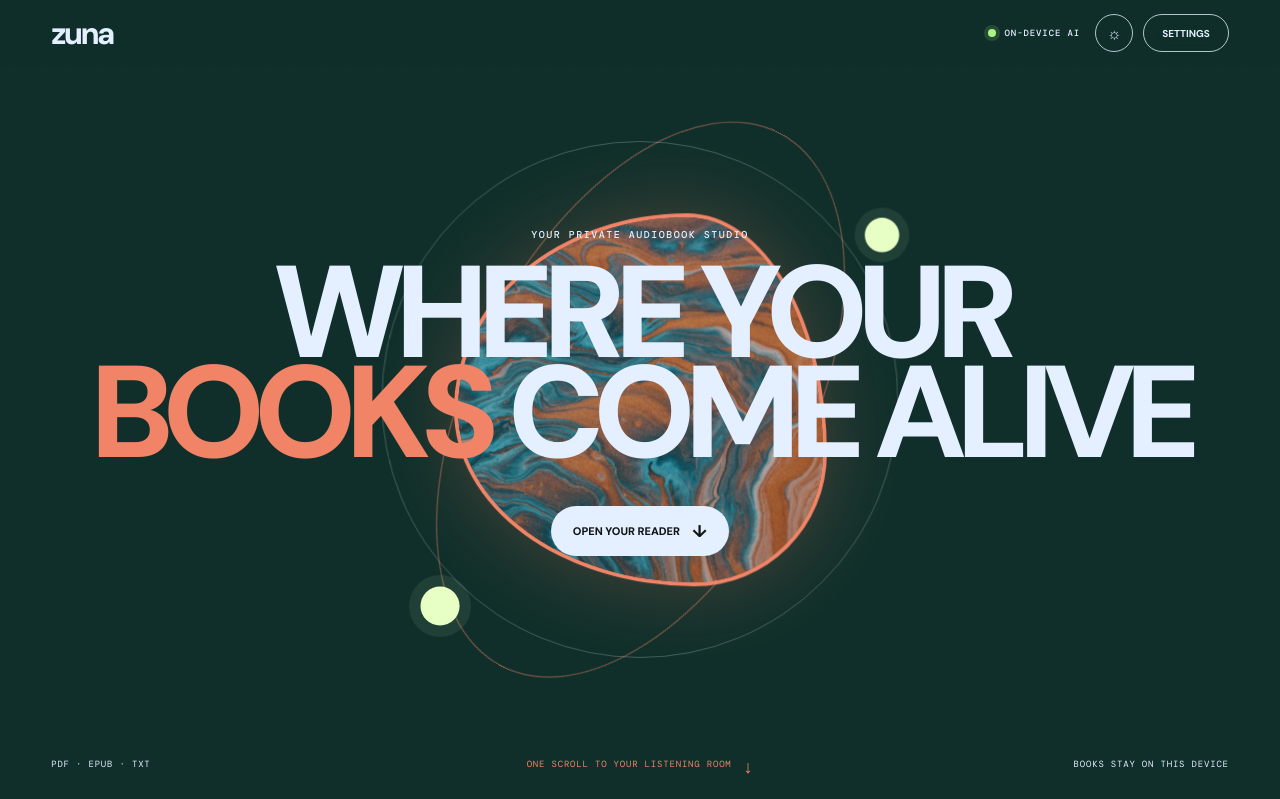
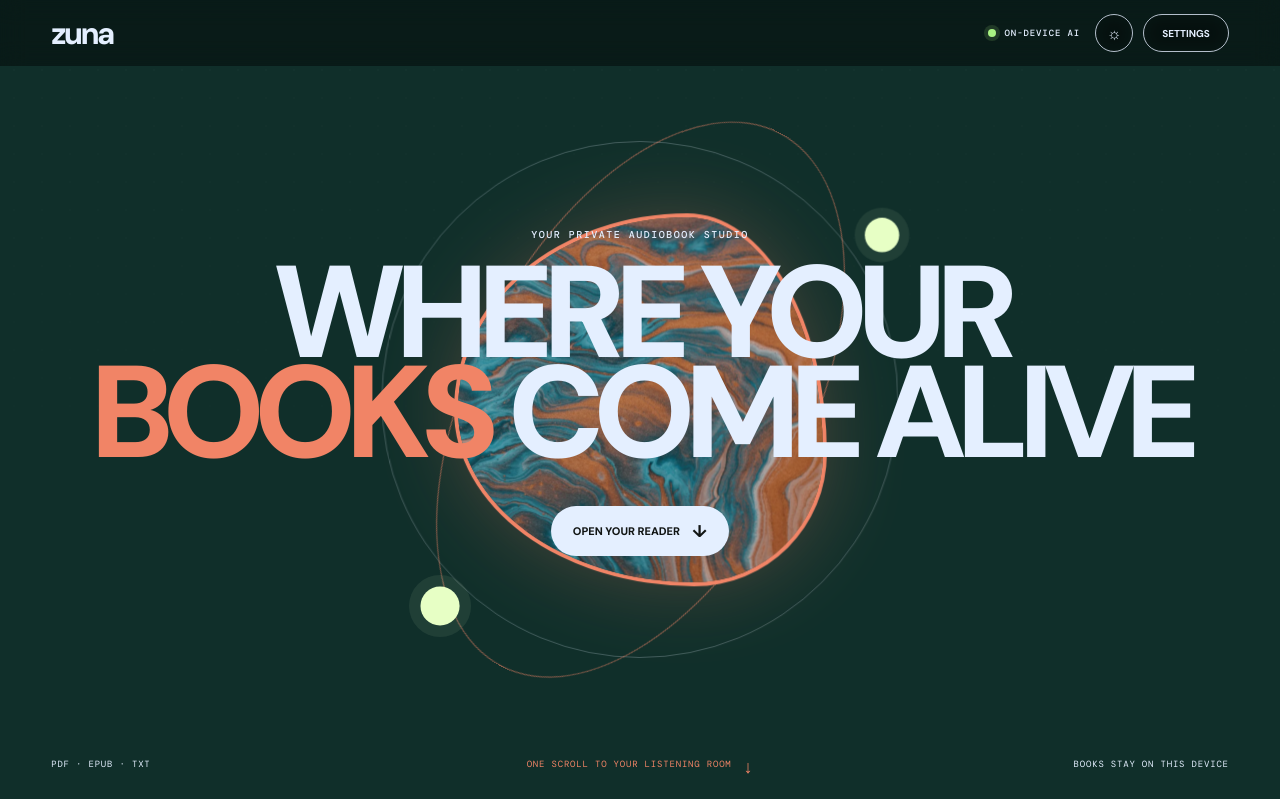
Before and after one commit to 0xzcr/Zuna, a Next.js app: page / in a window 1280 px wide. Shown: the top 799 px of the page. Built offline with nearby package versions, Linux system fonts and the light colour scheme; a web font is replaced by a local one.

Commit message:
style: darken translucent navbar

```diff
--- a/frontend/styles.css
+++ b/frontend/styles.css
@@ -81,7 +81,7 @@ a { color: inherit; }
   justify-content: space-between;
   width: 100%;
   padding: 14px clamp(22px, 4vw, 62px);
-  background: color-mix(in srgb, var(--page) 82%, transparent);
+  background: rgb(0 0 0 / 42%);
   backdrop-filter: blur(12px);
   -webkit-backdrop-filter: blur(12px);
   color: var(--hero-ink);
```
